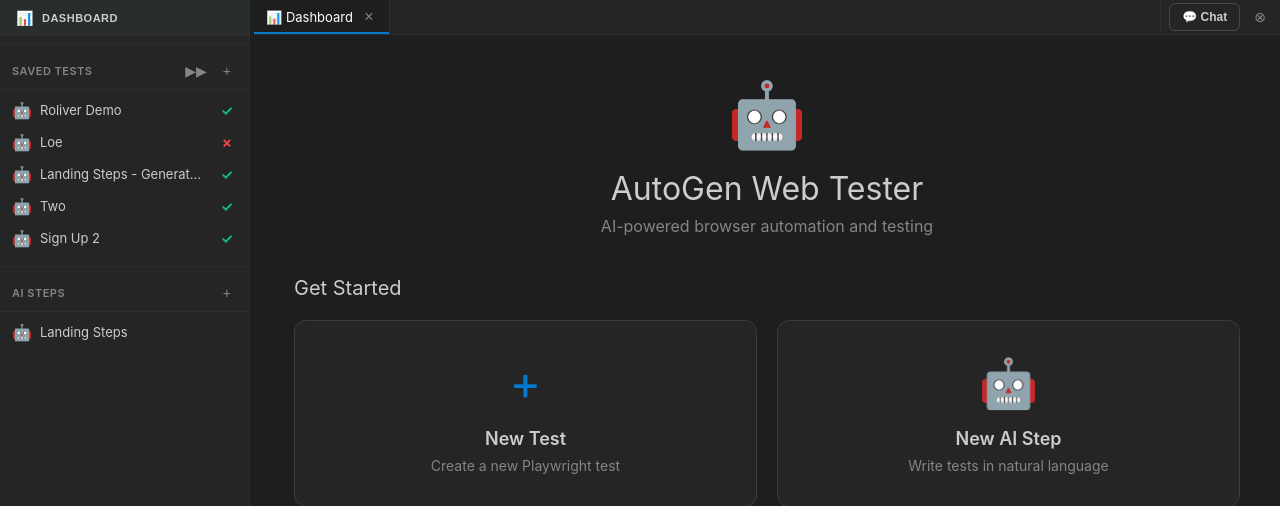
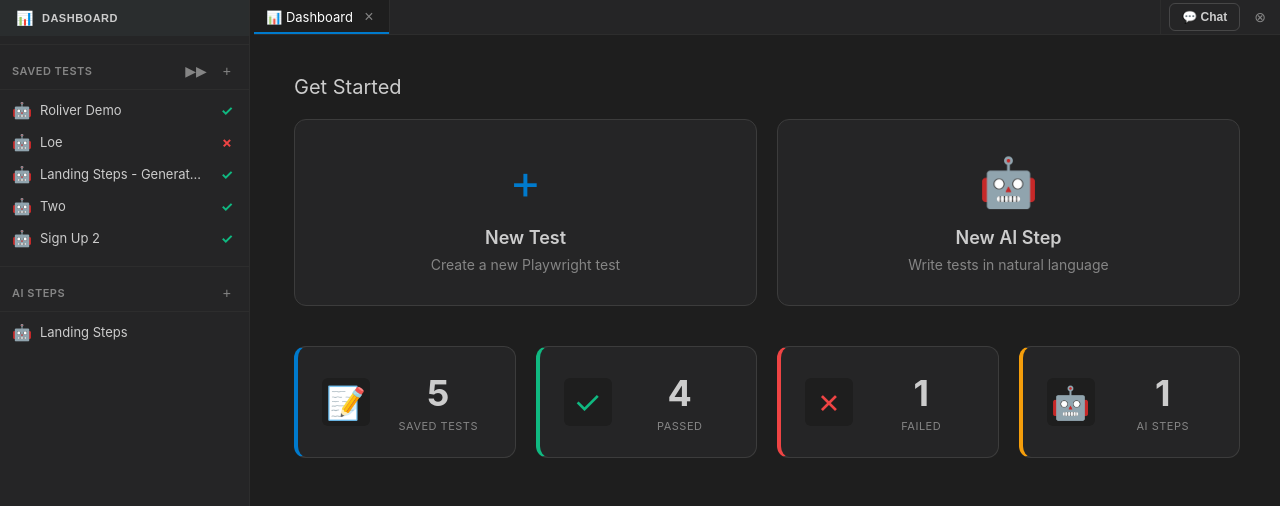
Before and after one commit to losequeira/autogen-web-tester, a Flask app: page / in a window 1280 px wide. Shown: the top 506 px of the page. Run offline with Flask 3, Linux system fonts and the light colour scheme; some libraries are stand-ins or nearby versions.

Commit message:
refactor: remove dashboard header section
- Remove robot emoji, title, and subtitle from dashboard
- Dashboard now starts directly with "Get Started" section
- Clean up unused CSS for dashboard header

Co-Authored-By: Claude Sonnet 4.5 <noreply@anthropic.com>

```diff
--- a/static/css/style.css
+++ b/static/css/style.css
@@ -2076,29 +2076,6 @@ body {
     padding: 40px;
 }
 
-.dashboard-header {
-    text-align: center;
-    margin-bottom: 40px;
-}
-
-.dashboard-icon-large {
-    font-size: 64px;
-    display: block;
-    margin-bottom: 16px;
-}
-
-.dashboard-title h1 {
-    color: #cccccc;
-    font-size: 32px;
-    font-weight: 400;
-    margin-bottom: 8px;
-}
-
-.dashboard-subtitle {
-    color: #858585;
-    font-size: 16px;
-}
-
 /* Dashboard Stats */
 .dashboard-stats {
     display: grid;
--- a/templates/index.html
+++ b/templates/index.html
@@ -112,14 +112,6 @@
 
                     <!-- Dashboard View -->
                     <div id="dashboard-view" class="dashboard-view" style="display: none;">
-                        <div class="dashboard-header">
-                            <div class="dashboard-title">
-                                <span class="dashboard-icon-large">🤖</span>
-                                <h1>AutoGen Web Tester</h1>
-                                <p class="dashboard-subtitle">AI-powered browser automation and testing</p>
-                            </div>
-                        </div>
-
                         <div class="dashboard-get-started">
                             <h2>Get Started</h2>
                             <div class="get-started-cards">
```
